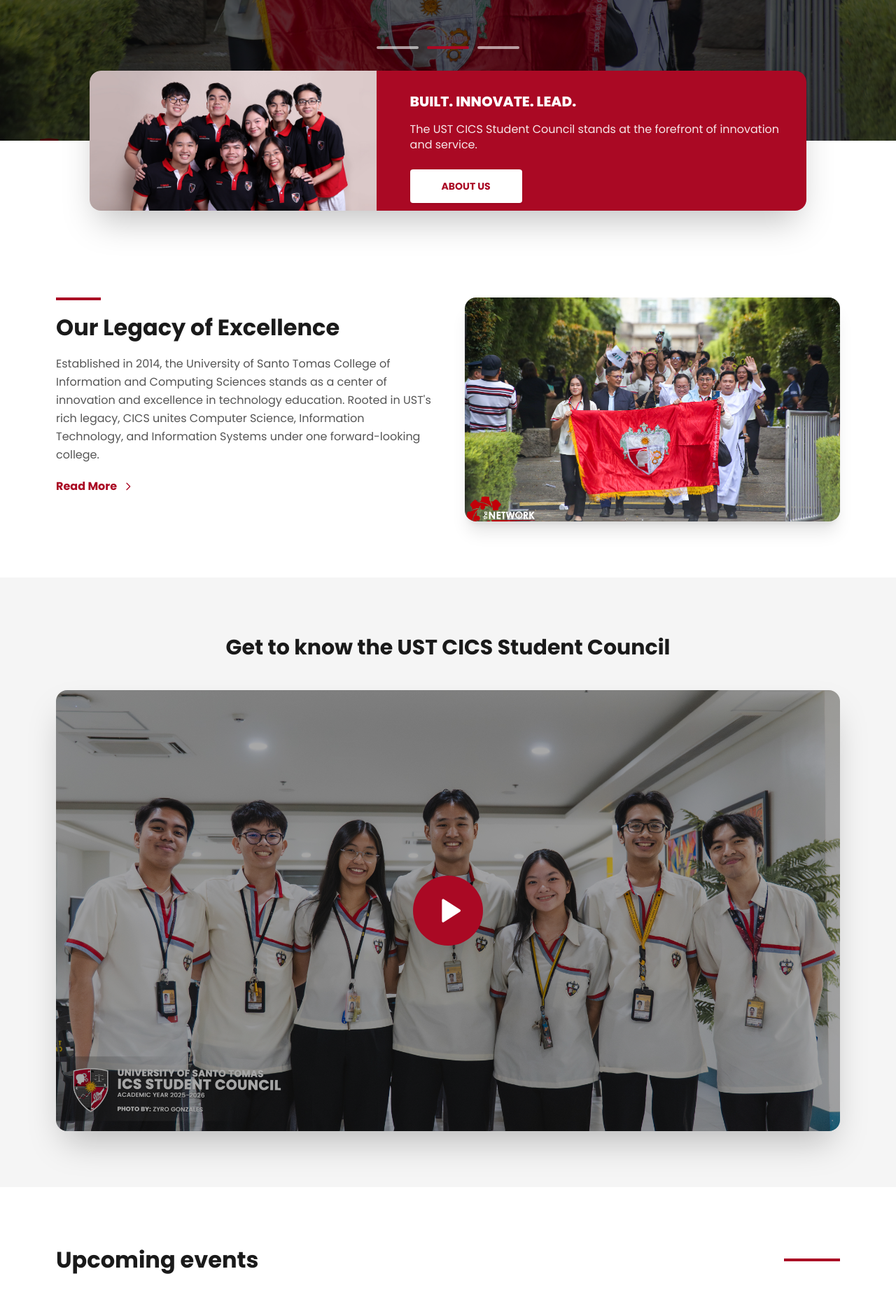
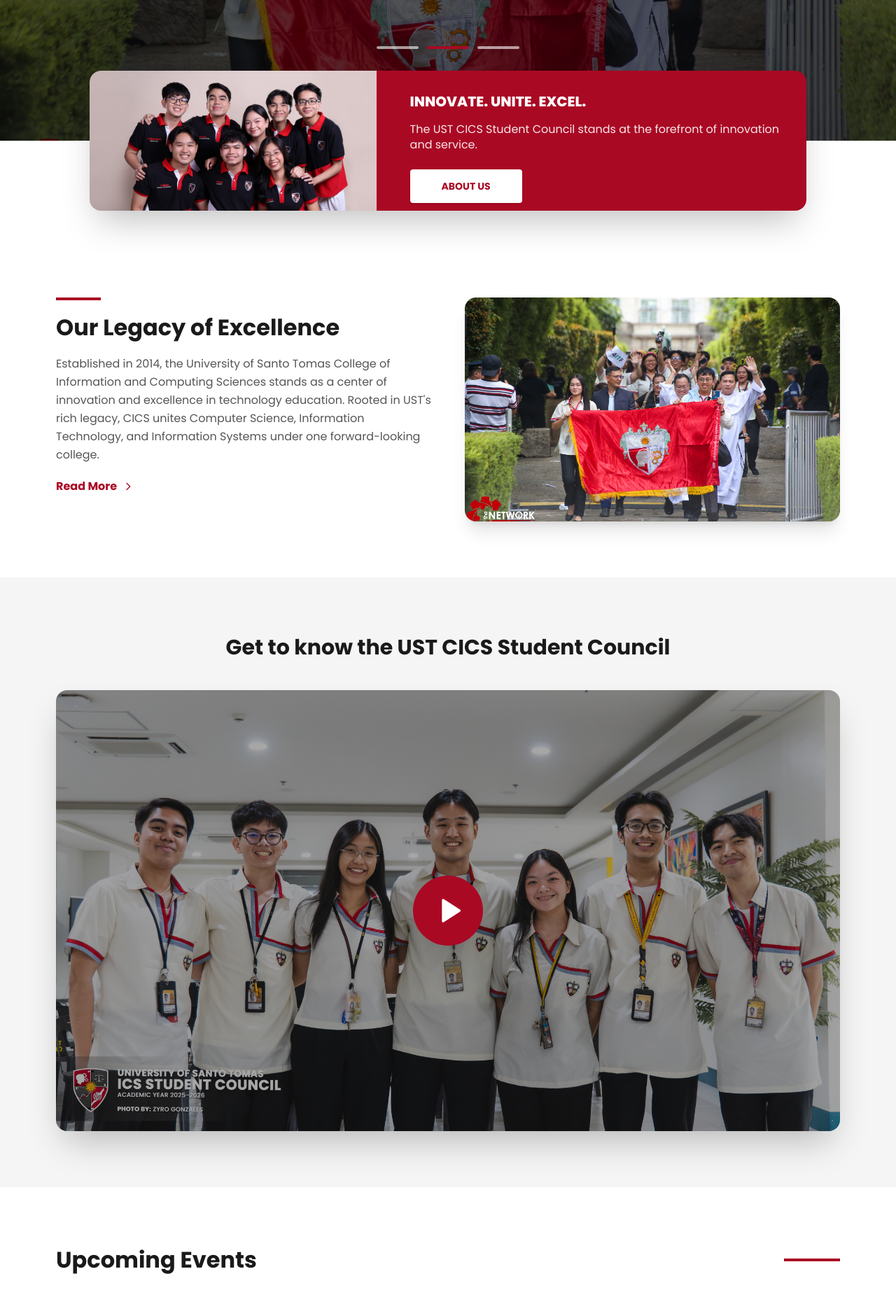
Before and after one commit to ICSSCentral-Projects/icsscentral-website, a React (Vite) app: page / in a window 1280 px wide. Shown: the part 520-2383 px from the top of the page at 70% size. Built offline with nearby package versions, Linux system fonts and the light colour scheme.

Commit message:
Update floating card headline to INNOVATE. UNITE. EXCEL.

```diff
--- a/src/app/components/FloatingCard.tsx
+++ b/src/app/components/FloatingCard.tsx
@@ -26,7 +26,7 @@
               className="text-white text-left font-extrabold text-base md:text-xl leading-tight"
               style={{ fontFamily: F }}
             >
-              BUILT. INNOVATE. LEAD.
+              INNOVATE. UNITE. EXCEL.
             </h3>
             <p
               className="text-white text-left text-[11px] md:text-base leading-snug font-normal opacity-90"
--- a/src/app/pages/BlogsPage.tsx
+++ b/src/app/pages/BlogsPage.tsx
@@ -138,7 +138,7 @@
           {/* Title Row with Search Bar */}
           <div className="flex flex-col md:flex-row items-center justify-between gap-6" style={{ marginBottom: '24px' }}>
             <h2 className="text-[#1A1A1A] text-2xl md:text-[32px] font-bold" style={{ fontFamily: F }}>
-              Latest articles
+              Latest Articles
             </h2>
             <div className="relative w-full md:w-[340px] flex-shrink-0">
               <Search className="absolute left-4 top-1/2 -translate-y-1/2 w-4 h-4 text-[#555]" />
--- a/src/app/pages/HomePage.tsx
+++ b/src/app/pages/HomePage.tsx
@@ -130,7 +130,7 @@
                 className="text-[#1A1A1A] mb-5"
                 style={{ fontFamily: F, fontWeight: 700, fontSize: '32px', lineHeight: '1.2' }}
               >
-                 Our Legacy of Excellence
+                Our Legacy of Excellence
               </h2>
               <p className="text-[#555555] mb-5 text-sm md:text-base leading-relaxed" style={{ fontFamily: F, fontWeight: 400 }}>
                 Established in 2014, the University of Santo Tomas College of Information and Computing Sciences stands as a center of innovation and excellence in technology education. Rooted in UST's rich legacy, CICS unites Computer Science, Information Technology, and Information Systems under one forward-looking college.
@@ -184,7 +184,7 @@
         <div className="max-w-7xl mx-auto px-6 md:px-20">
           {/* Header with Red Accent Line */}
           <div className="flex items-center justify-between" style={{ marginBottom: '40px' }}>
-            <h2 className="text-[#1A1A1A]" style={{ fontWeight: 700, fontSize: '32px' }}>Upcoming events</h2>
+            <h2 className="text-[#1A1A1A]" style={{ fontWeight: 700, fontSize: '32px' }}>Upcoming Events</h2>
             <div className="w-20 h-1 bg-[#AA0924]"></div>
           </div>
 
```
Lines whose indentation alone changed are shown as unchanged.
